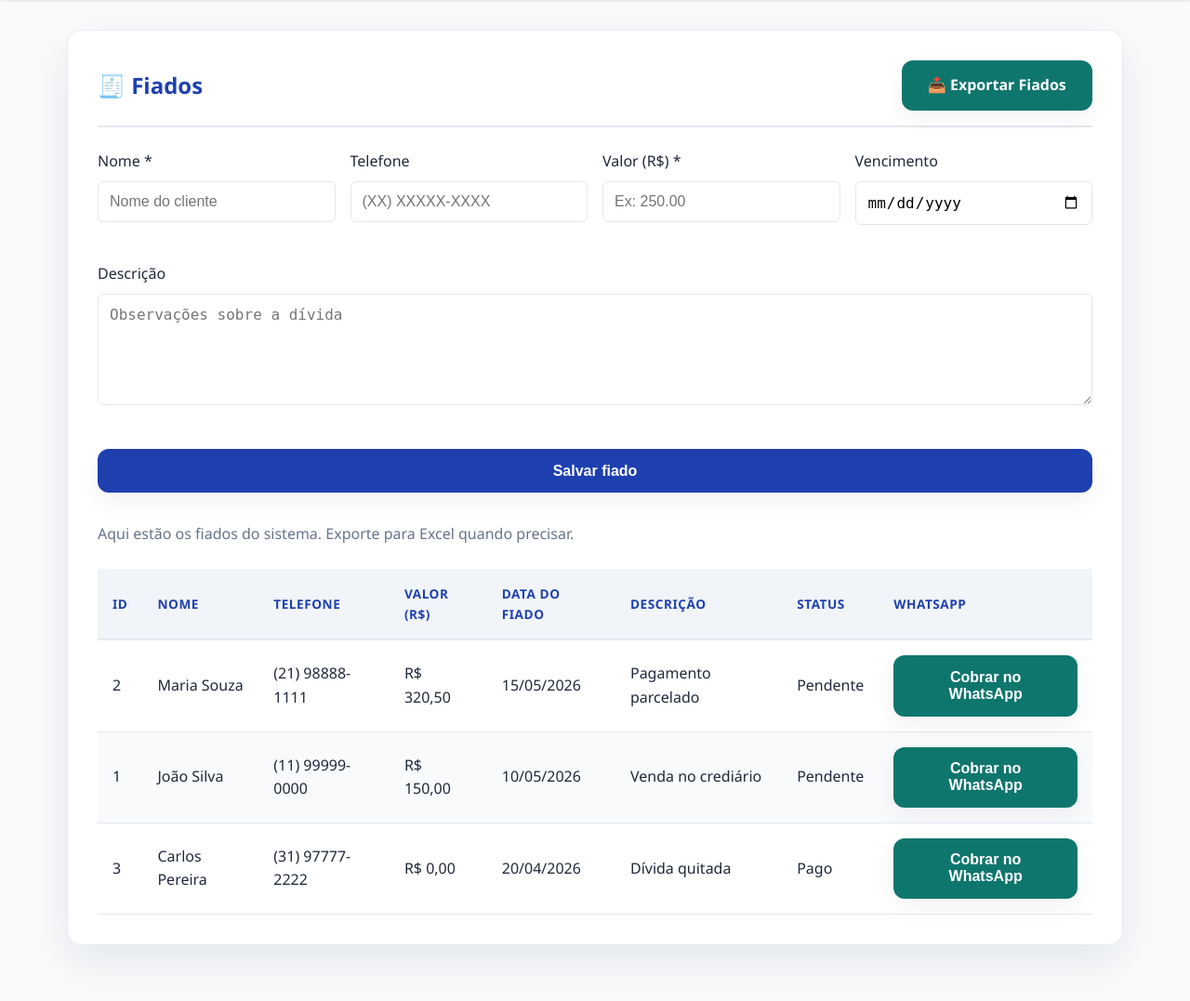
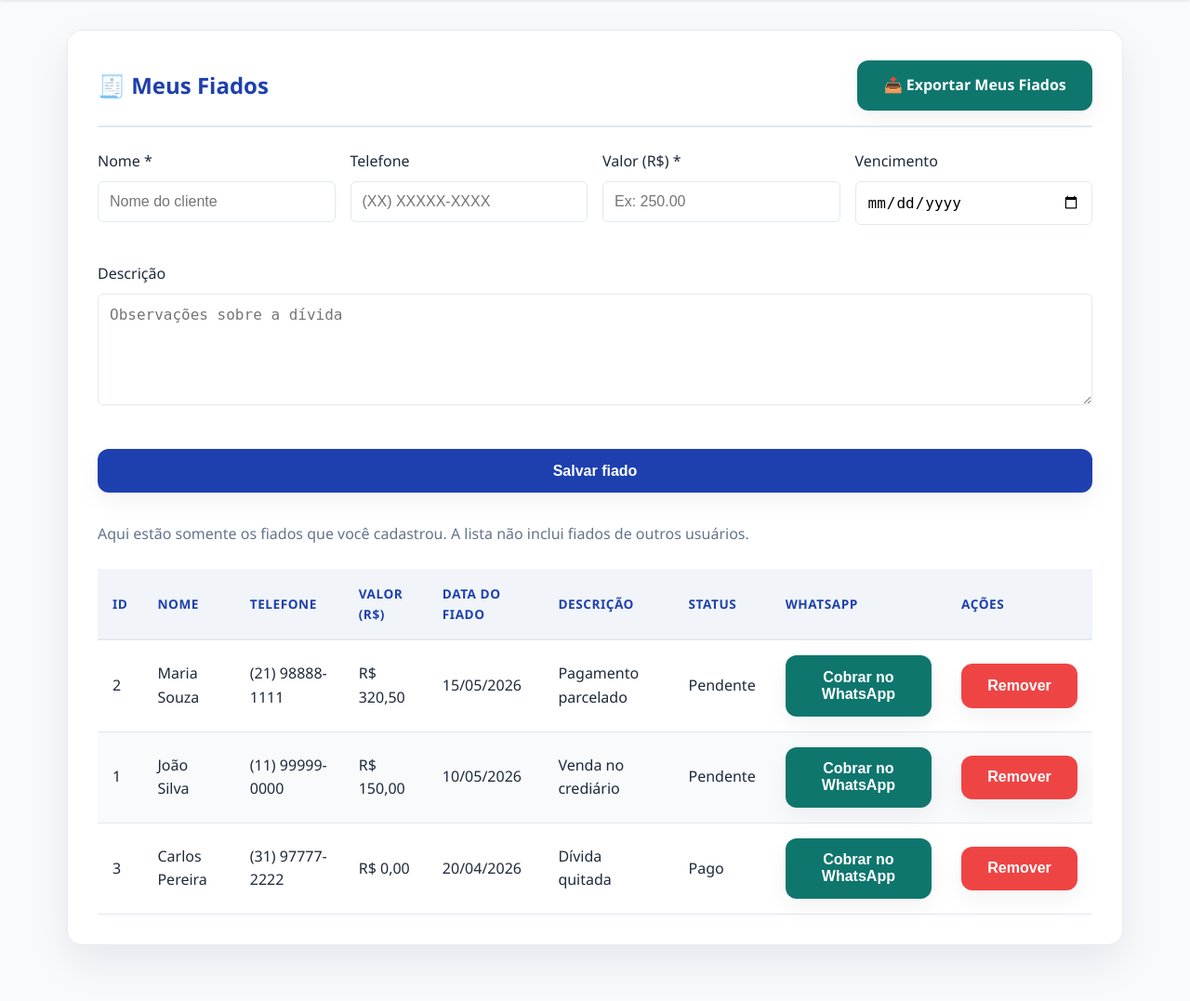
Before and after one commit to gabrielasantanadeandrade08-dot/aplicativo, a PHP site: page /elite_sistema/devedores.php in a window 1280 px wide. Shown: the part 74-1151 px from the top of the page at 93% size. Run offline with PHP 8.4, Linux system fonts and the light colour scheme; a user stored in the database is signed in; data comes from the database, SQL or seed files in the repository; both versions use the stored data as it was after the commit.

Commit message:
Atualiza alterações recentes em devedores, banco, API e JavaScript

```diff
--- a/banco/config.php
+++ b/banco/config.php
@@ -35,6 +35,7 @@ function criar_tabela_fiados_se_nao_existe() {
         valor DECIMAL(12,2) NOT NULL,
         data_vencimento DATE DEFAULT NULL,
         descricao TEXT,
+        usuario_id INT DEFAULT NULL,
         interagiu_whatsapp BOOLEAN DEFAULT FALSE,
         status ENUM('pendente','pago','atrasado') DEFAULT 'pendente',
         data_criacao TIMESTAMP DEFAULT CURRENT_TIMESTAMP
@@ -43,6 +44,7 @@ function criar_tabela_fiados_se_nao_existe() {
     $conexao->query($query);
     $conexao->query("ALTER TABLE fiados MODIFY status ENUM('pendente','pago','atrasado') DEFAULT 'pendente'");
     $conexao->query("ALTER TABLE fiados ADD COLUMN IF NOT EXISTS interagiu_whatsapp BOOLEAN DEFAULT FALSE");
+    $conexao->query("ALTER TABLE fiados ADD COLUMN IF NOT EXISTS usuario_id INT DEFAULT NULL");
 }
 
 // Constantes da aplicação
--- a/devedores.php
+++ b/devedores.php
@@ -3,8 +3,9 @@ require_once 'banco/config.php';
 verificar_login();
 
 $usuario_nome = $_SESSION['usuario_nome'];
+$usuario_id = $_SESSION['usuario_id'];
 
-$query = "SELECT * FROM fiados ORDER BY status = 'pendente' DESC, valor DESC, nome ASC";
+$query = "SELECT * FROM fiados WHERE usuario_id = $usuario_id ORDER BY status = 'pendente' DESC, valor DESC, nome ASC";
 $resultado = $conexao->query($query);
 ?>
 <!DOCTYPE html>
@@ -32,9 +33,9 @@ $resultado = $conexao->query($query);
     <div class="container">
         <div class="card">
             <div class="card-header">
-                <h1 class="card-title">🧾 Fiados</h1>
+                <h1 class="card-title">🧾 Meus Fiados</h1>
                 <div style="display: flex; gap: 1rem; flex-wrap: wrap;">
-                    <a href="api/exportar.php?tipo=fiados" class="btn btn-secondary">📥 Exportar Fiados</a>
+                    <a href="api/exportar.php?tipo=fiados" class="btn btn-secondary">📥 Exportar Meus Fiados</a>
                 </div>
             </div>
 
@@ -67,7 +68,7 @@ $resultado = $conexao->query($query);
             </form>
 
             <p style="color: #64748b; margin-bottom: 1.5rem;">
-                Aqui estão os fiados do sistema. Exporte para Excel quando precisar.
+                Aqui estão somente os fiados que você cadastrou. A lista não inclui fiados de outros usuários.
             </p>
 
             <table class="table">
@@ -81,6 +82,7 @@ $resultado = $conexao->query($query);
                         <th>Descrição</th>
                         <th>Status</th>
                         <th>WhatsApp</th>
+                        <th>Ações</th>
                     </tr>
                 </thead>
                 <tbody>
@@ -105,16 +107,15 @@ $resultado = $conexao->query($query);
                                         <td>" . (!empty($devedor['descricao']) ? htmlspecialchars($devedor['descricao']) : 'N/A') . "</td>
                                         <td>{$status}</td>
                                         <td><button class=\"btn btn-secondary\" onclick=\"cobrarNoWhatsApp('{$tel_js}', '{$nome_js}', '{$valor_raw}', '{$data_fiado}')\">Cobrar no WhatsApp</button></td>
+                                        <td><button class=\"btn btn-erro\" onclick=\"deletarDevedor({$devedor['id']})\">Remover</button></td>
                                     </tr>";
                         }
                     } else {
-                        echo "<tr><td colspan='8' style='text-align: center; color: #64748b;'>Nenhum fiado cadastrado ainda</td></tr>";
+                        echo "<tr><td colspan='9' style='text-align: center; color: #64748b;'>Nenhum fiado cadastrado por você ainda</td></tr>";
                     }
                     ?>
                 </tbody>
             </table>
-        </div>
-    </div>
 
     <script src="js/app.js"></script>
 </body>
--- a/js/app.js
+++ b/js/app.js
@@ -286,6 +286,26 @@ async function salvarDevedor(event) {
     }
 }
 
+async function deletarDevedor(id) {
+    if (!confirm('Tem certeza que deseja remover este fiado?')) {
+        return;
+    }
+
+    const resultado = await fazerRequisicao('devedores.php', {
+        acao: 'deletar',
+        id: id
+    });
+
+    if (resultado.status === 'sucesso') {
+        mostrarAlerta('sucesso', resultado.mensagem);
+        setTimeout(() => {
+            window.location.reload();
+        }, 1200);
+    } else {
+        mostrarAlerta('erro', resultado.mensagem);
+    }
+}
+
 async function listarProdutos() {
     const resultado = await fazerRequisicao('produtos.php?acao=listar', {}, 'GET');
 
```
Also changed, not shown: api/devedores.php (+23 -2 lines), banco/schema.sql (+5 -4 lines). Lines whose indentation alone changed are shown as unchanged.
